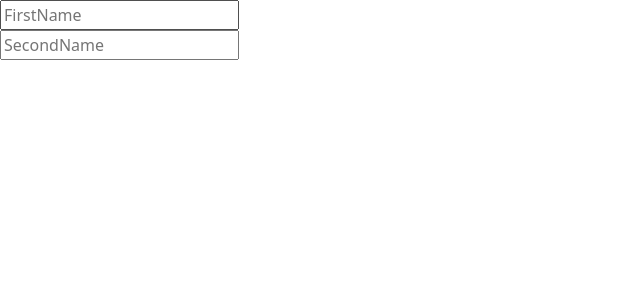
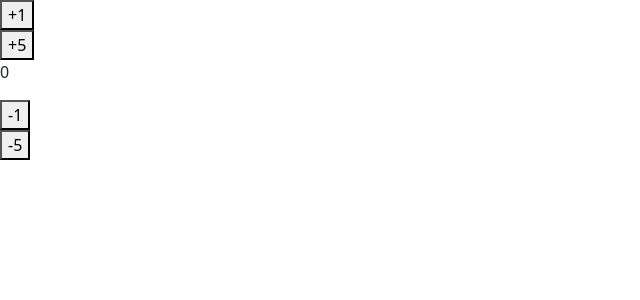
Before and after one commit to EvgenPrushk/ReactLessons, a React (Create React App) app in the folder react-tutorial/: page / in a window 1280 px wide. Shown: the top 300 px of the page, without its empty margins (0-640 px from the left). Built offline with nearby package versions, Linux system fonts and the light colour scheme.

Commit message:
feat: add lesson19 User Hyk

```diff
--- a/react-tutorial/src/App.js
+++ b/react-tutorial/src/App.js
@@ -1,4 +1,6 @@
-import React, { useState, useRef } from "react";
+import React, { useState } from "react";
+import useOne from "./useOne";
+// import useCounter from "./useCounter";
 // import { useReducer } from "react";
 // import reducer from "./reducer";
 // import { increment, decrement } from "./actions";
@@ -10,46 +12,77 @@ import React, { useState, useRef } from "react";
 // import ActionsCard from "./ActionsCard";
 // import StatusCard from "./StatusCard";
 // import Context from "./Context";
+import useSmartCounter from "./useSmartCounter";
 
-function App(props) {
-  const [name, SetName] = useState("");
-  const [surename, SetSurename] = useState("");
+function App() {
+  const { counter, add1, add5, remove1, remove5 } = useSmartCounter();
 
-  const surenameInputRef = useRef();
-  const nameInputRef = useRef();
-
-  const handlerKeyUp1 = (e) => {
-    if ((e.key === "Enter")) {
-      surenameInputRef.current.focus();
-    }
-  };
-  const handlerKeyUp2 = (e) => {
-    if ((e.key === "Enter")) {
-      nameInputRef.current.focus();
-    }
-  };
   return (
-    <form>
-      <input
-        ref={nameInputRef}
-        type="text"
-        placeholder="FirstName"
-        value={name}
-        onChange={(e) => SetName(e.target.value)}
-        onKeyUp={handlerKeyUp1}
-      ></input>
+    <div>
+      <button onClick={add1}>+1</button>
       <br />
-      <input
-        ref={surenameInputRef}
-        type="text"
-        placeholder="SecondName"
-        value={surename}
-        onChange={(e) => SetSurename(e.target.value)}
-        onKeyUp={handlerKeyUp2}
-      ></input>
-    </form>
+      <button onClick={add5}>+5</button>
+      <br />
+      <p>{counter}</p>
+      <button onClick={remove1}>-1</button>
+      <br />
+      <button onClick={remove5}>-5</button>
+      <br />
+    </div>
   );
 }
+
+// function App() {
+//   useOne(() => {
+//     console.log("fired");
+//   });
+
+//   const {counter, count} = useCounter();
+//   return (
+//     <button onClick={count}>
+//       На меня нажали {counter} раз
+//     </button>
+//   );
+// }
+// function App(props) {
+//   const [name, SetName] = useState("");
+//   const [surename, SetSurename] = useState("");
+
+//   const surenameInputRef = useRef();
+//   const nameInputRef = useRef();
+
+//   const handlerKeyUp1 = (e) => {
+//     if ((e.key === "Enter")) {
+//       surenameInputRef.current.focus();
+//     }
+//   };
+//   const handlerKeyUp2 = (e) => {
+//     if ((e.key === "Enter")) {
+//       nameInputRef.current.focus();
+//     }
+//   };
+//   return (
+//     <form>
+//       <input
+//         ref={nameInputRef}
+//         type="text"
+//         placeholder="FirstName"
+//         value={name}
+//         onChange={(e) => SetName(e.target.value)}
+//         onKeyUp={handlerKeyUp1}
+//       ></input>
+//       <br />
+//       <input
+//         ref={surenameInputRef}
+//         type="text"
+//         placeholder="SecondName"
+//         value={surename}
+//         onChange={(e) => SetSurename(e.target.value)}
+//         onKeyUp={handlerKeyUp2}
+//       ></input>
+//     </form>
+//   );
+// }
 // function App() {
 //   const [counter, setCounter] = useState(0);
 
--- /dev/null
+++ b/react-tutorial/src/useCounter.js
@@ -0,0 +1,9 @@
+import { useState } from "react";
+export default function useCounter(n = 0) {
+  const [counter, setCounter] = useState(n);
+
+  return {
+    counter,
+    count: () => setCounter(counter + 1),
+  };
+}
--- /dev/null
+++ b/react-tutorial/src/useOne.js
@@ -0,0 +1,5 @@
+import { useEffect } from "react";
+
+export default function useOne(callback) {
+  useEffect(() => callback(), []);
+}
--- /dev/null
+++ b/react-tutorial/src/useSmartCounter/actions.js
@@ -0,0 +1,15 @@
+import {INCREASE, DECREASE} from './boilerplate'
+
+export function increase(payload) {
+    return {
+        type: INCREASE,
+        payload,
+    }
+}
+
+export function decrease(payload) {
+    return {
+        type: DECREASE,
+        payload,
+    }
+}
--- /dev/null
+++ b/react-tutorial/src/useSmartCounter/boilerplate.js
@@ -0,0 +1,2 @@
+export const INCREASE = "increase";
+export const DECREASE = "decrease";
--- /dev/null
+++ b/react-tutorial/src/useSmartCounter/index.js
@@ -0,0 +1,18 @@
+import reducer from "./reducer";
+import { useReducer } from "react";
+import { increase, decrease } from "./actions";
+
+
+export default function useSmartCounter(n = 0) {
+  const [state, dispatch] = useReducer(reducer, {
+    counter: n,
+  });
+
+  return {
+    counter: state.counter,
+    add1: () => dispatch(increase(1)),
+    add5: () => dispatch(increase(5)),
+    remove1: () => dispatch(decrease(5)),
+    remove5: () => dispatch(decrease(5)),
+  };
+}
--- /dev/null
+++ b/react-tutorial/src/useSmartCounter/reducer.js
@@ -0,0 +1,22 @@
+import { INCREASE, DECREASE } from "./boilerplate";
+
+export default function reducer(state, action) {
+  switch (action.type) {
+    case INCREASE:
+      return {
+        ...state,
+        counter: state.counter + action.payload,
+      };
+
+    case DECREASE:
+      return {
+        ...state,
+        counter: state.counter - action.payload,
+      };
+
+    default:
+      return {
+        ...state,
+      };
+  }
+}
```
